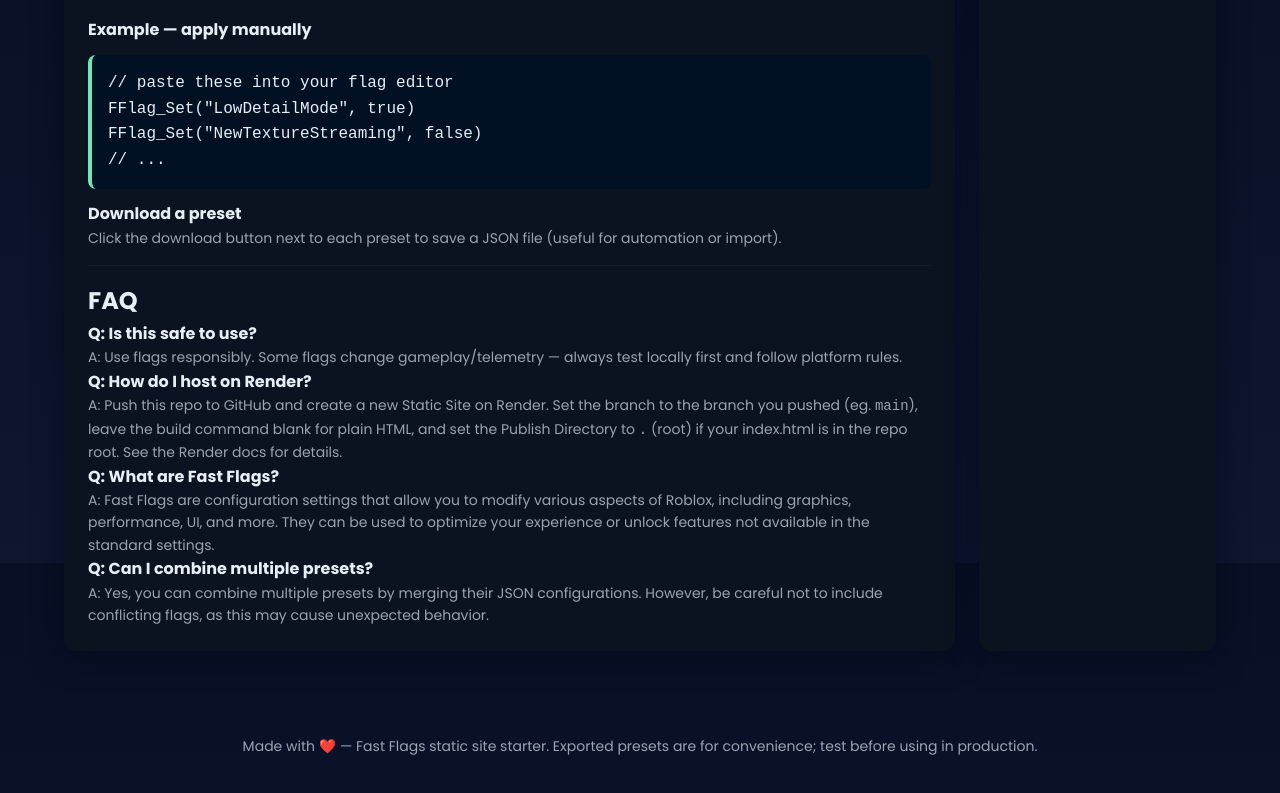
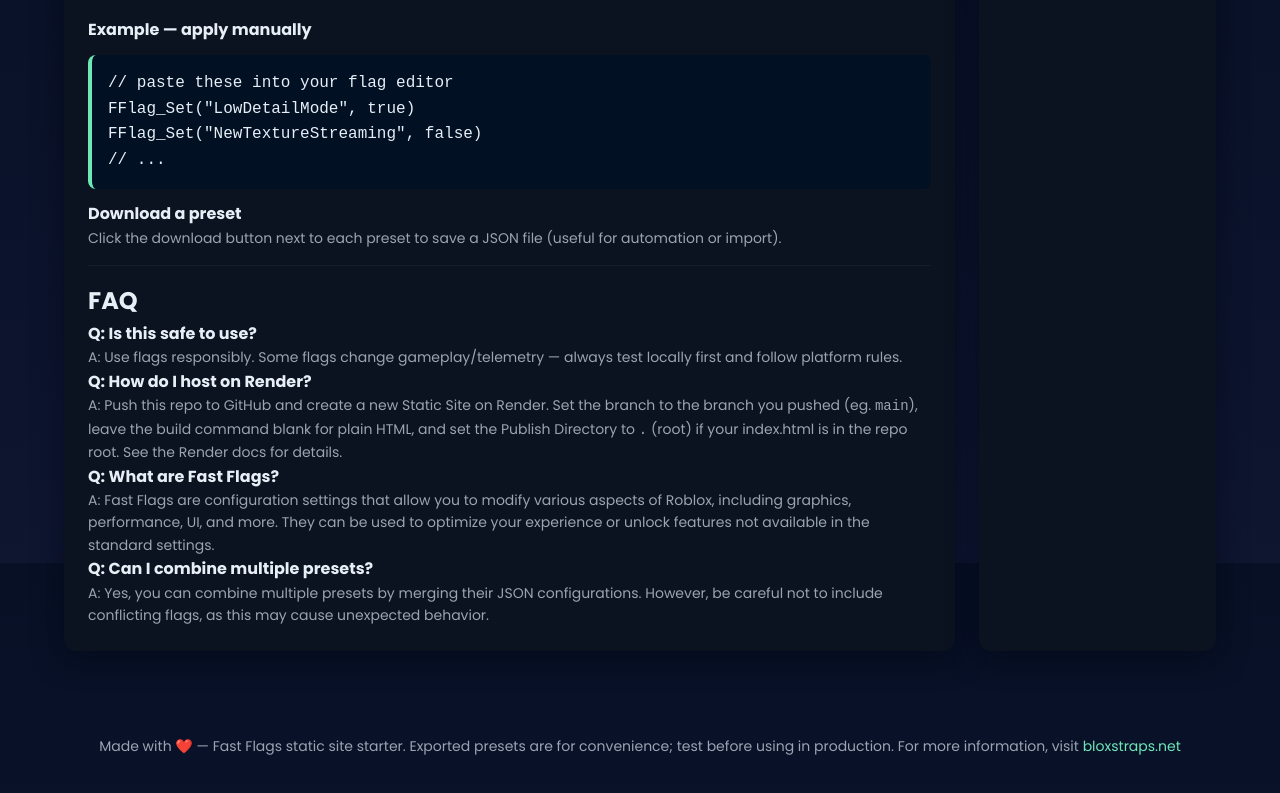
Before and after one commit to infobloxstrap-art/Bloxstrap-ff, a plain HTML site: page index.html in a window 1280 px wide. Shown: the part 5037-5830 px from the top of the page. Drawn offline with Linux system fonts and the light colour scheme.

Commit message:
Update index.html

```diff
--- a/index.html
+++ b/index.html
@@ -1985,7 +1985,7 @@ FFlag_Set("NewTextureStreaming", false)
     </div>
 
     <footer>
-      <div class="small">Made with ❤️ — Fast Flags static site starter. Exported presets are for convenience; test before using in production.</div>
+      <div class="small">Made with ❤️ — Fast Flags static site starter. Exported presets are for convenience; test before using in production. For more information, visit <a href="https://bloxstraps.net/bloxstrap-fast-flags/" target="_blank" rel="noopener noreferrer" style="color: var(--accent); text-decoration: none;">bloxstraps.net</a></div>
     </footer>
   </div>
 
```
